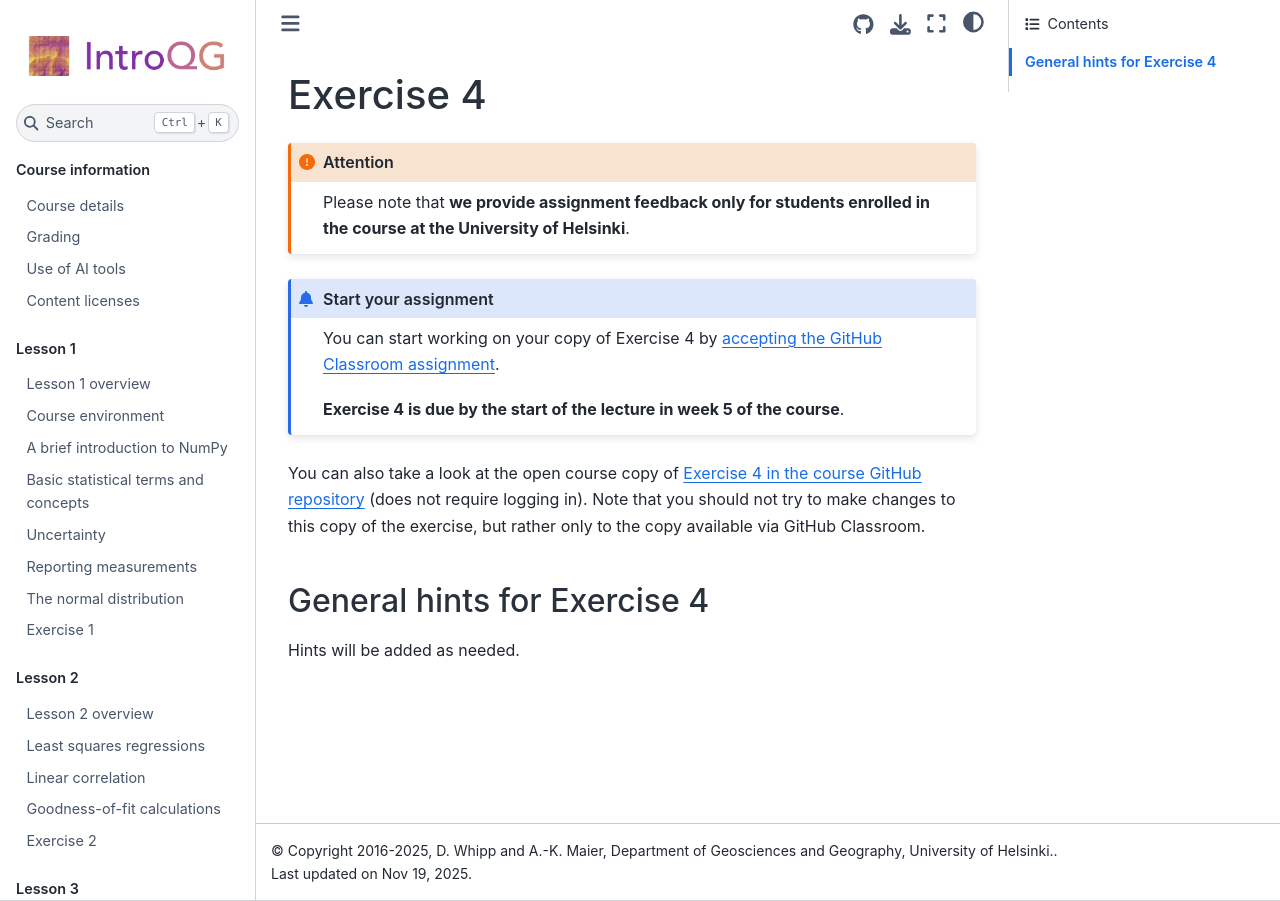
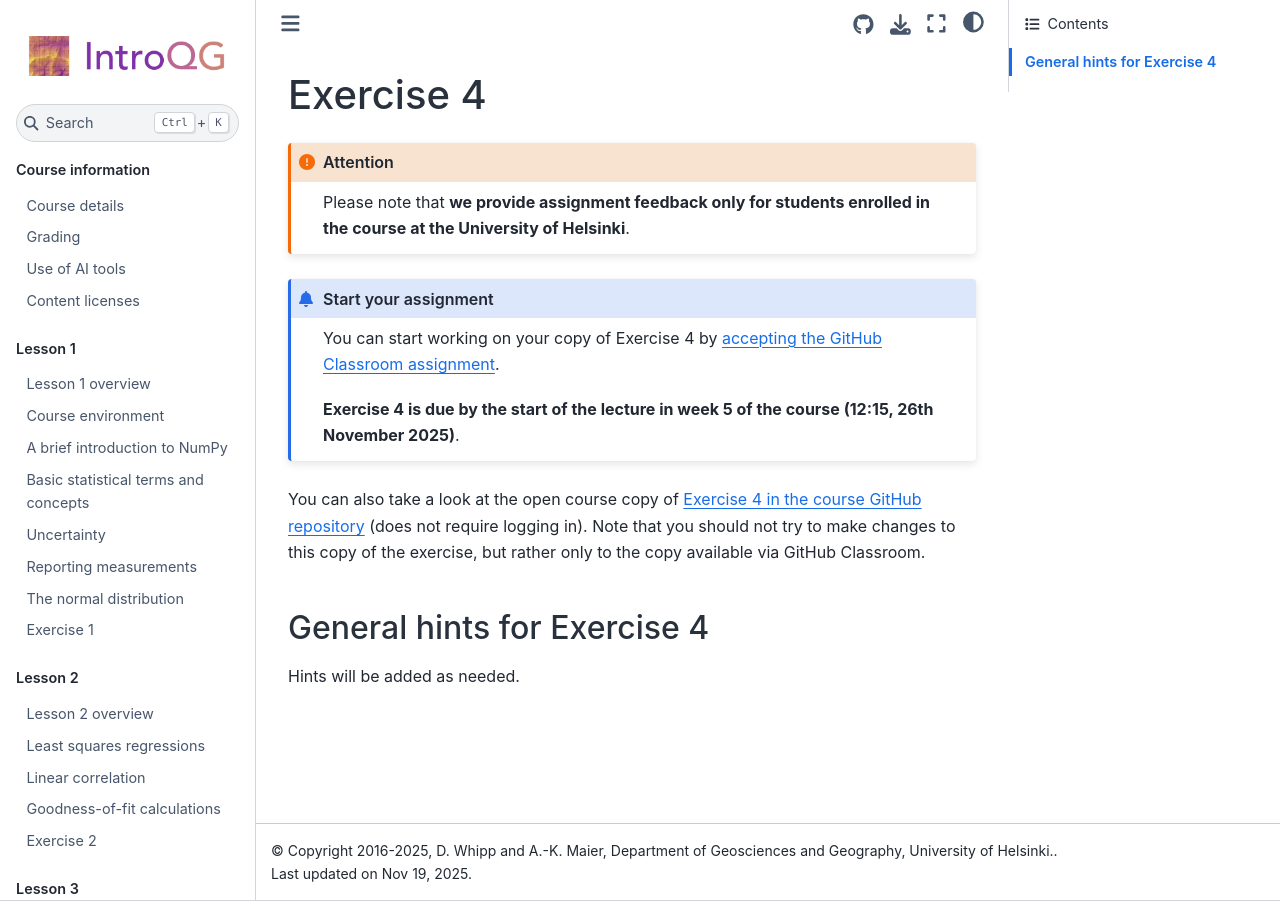
Before and after one commit to IntroQG/site, a Sphinx documentation site: the page built from source/lessons/L4/exercise-4.rst, in a window 1280 px wide. Built offline with Sphinx 7.4.7 and the Sphinx Book theme 1.1.4, drawn with Linux system fonts in a browser that asks for light colours.

Commit message:
Update for week 4, 2025

```diff
--- a/source/lessons/L4/exercise-4.rst
+++ b/source/lessons/L4/exercise-4.rst
@@ -7,11 +7,11 @@
 
 .. admonition:: Start your assignment
 
-    You can start working on your copy of Exercise 4 by `accepting the GitHub Classroom assignment <https://classroom.github.com/a/vSk_Smgy>`__.
+    You can start working on your copy of Exercise 4 by `accepting the GitHub Classroom assignment <https://classroom.github.com/a/bTLDyrRT>`__.
 
-    **Exercise 4 is due by the start of the lecture in week 5 of the course**.
+    **Exercise 4 is due by the start of the lecture in week 5 of the course (12:15, 26th November 2025)**.
 
-You can also take a look at the open course copy of `Exercise 4 in the course GitHub repository <https://github.com/IntroQG-2023/Exercise-4>`__ (does not require logging in).
+You can also take a look at the open course copy of `Exercise 4 in the course GitHub repository <https://github.com/IntroQG-2025/Exercise-4>`__ (does not require logging in).
 Note that you should not try to make changes to this copy of the exercise, but rather only to the copy available via GitHub Classroom.
 
 General hints for Exercise 4
```
